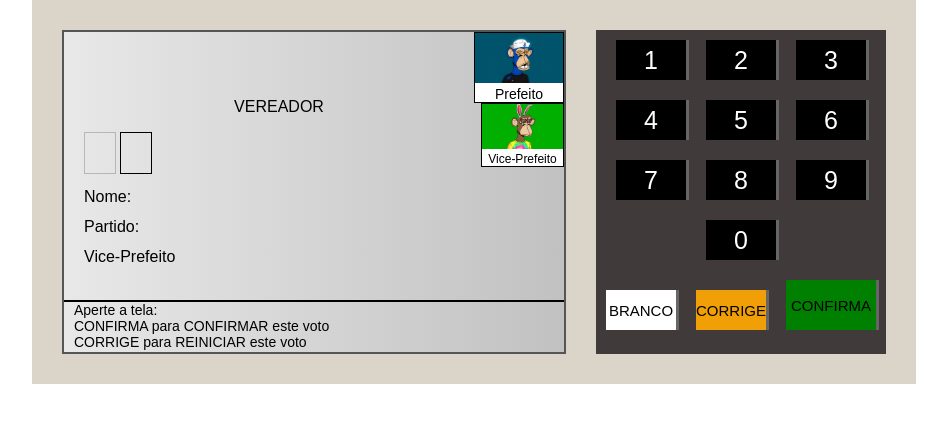
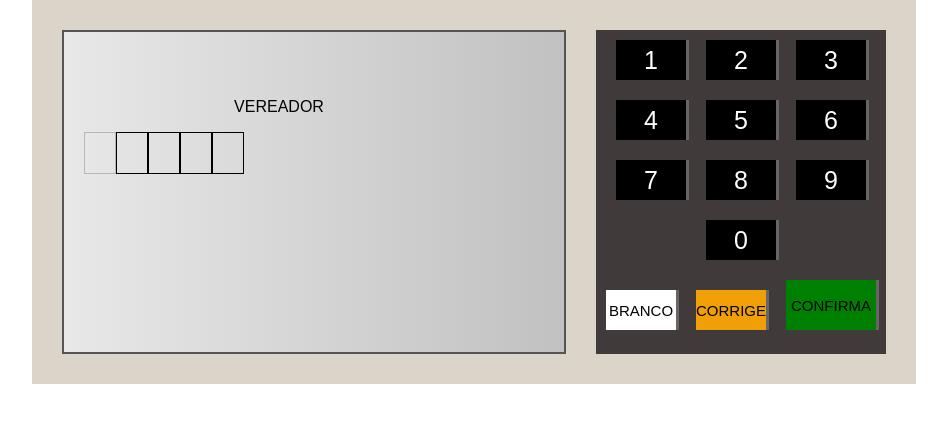
Before and after one commit to vitoria2002campos/UrnaEletronica, a plain HTML site: page urna/index.html in a window 1280 px wide. Shown: the whole page, without its empty margins (166-1113 px from the left). Drawn offline with Linux system fonts and the light colour scheme.

Commit message:
implementacoes

```diff
--- a/urna/script.js
+++ b/urna/script.js
@@ -1,22 +1,38 @@
 let seuVotoPara = document.querySelector('.d-1-1 span');
 let cargo = document.querySelector('.d-1-2 span');
-let descricaoGeral = document.querySelector('.d-1-4');
+let descricao = document.querySelector('.d-1-4');
 let aviso = document.querySelector('.d-2');
 let lateral = document.querySelector('.d-1-right');
 let numeros = document.querySelector('.d-1-3');
 
 let etapaAtual = 0;
+let numero ='';
 
-function comecarEtapa(){
+
+function comecarEtapa() {
     let etapa = etapas[etapaAtual];
     let numeroHtml = '';
 
+    for (let i = 0; i<etapa.numeros; i++){
+        if(i === 0){
+            numeroHtml += '<div class="numero pisca"></div>';
+        }else{
+
+            numeroHtml += '<div class="numero"></div>';
+        }
+
+
+    }
     seuVotoPara.style.display = 'none';
     cargo.innerHTML = etapa.titulo;
     descricao.innerHTML = '';
     aviso.style.display = 'none';
     lateral.innerHTML = '';
     numeros.innerHTML = numeroHtml;
+}
+
+function atualizaInterface() {
+
 }
 
 function clicou(n){
```
Also changed, not shown: urna/index.html (+1 -0 lines).
